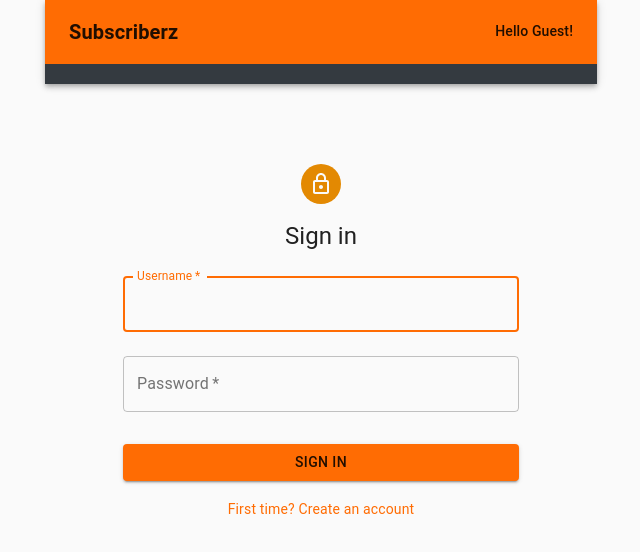
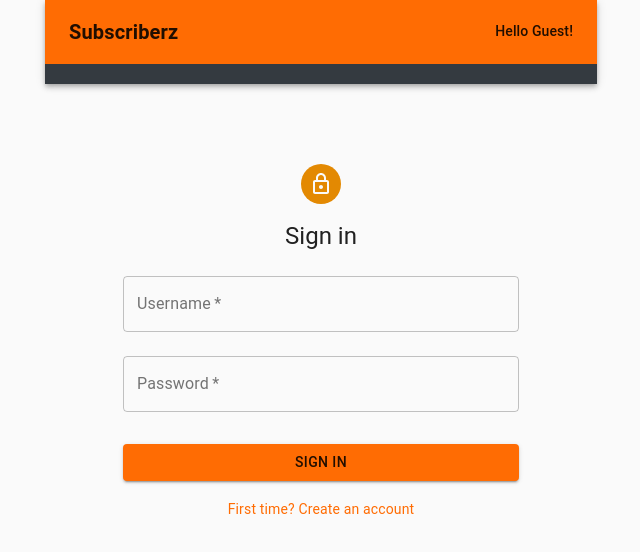
Before and after one commit to got99errors/MoviesMERN, a React (Create React App) app in the folder client/: page /login in a window 1280 px wide. Shown: the top 552 px of the page, without its empty margins (319-959 px from the left). Built offline with nearby package versions, Linux system fonts and the light colour scheme; no server answers.

Commit message:
encapsulated TextField into a custom component

```diff
--- a/client/src/_components/Login.tsx
+++ b/client/src/_components/Login.tsx
@@ -2,7 +2,16 @@ import React, { useState, useEffect } from "react";
 import { useLocation } from "react-router-dom";
 import { useDispatch, useSelector } from "react-redux";
 import { userActions } from "../_actions/user.actions";
-import {Avatar, Button, CssBaseline, TextField, Link, Grid, Typography, Container} from "@material-ui/core";
+import {
+	Avatar,
+	Button,
+	CssBaseline,
+	Link,
+	Grid,
+	Typography,
+	Container,
+} from "@material-ui/core";
+import LoginTextField from "./LoginTextField";
 import LockOutlinedIcon from "@material-ui/icons/LockOutlined";
 import { makeStyles } from "@material-ui/core/styles";
 
@@ -26,16 +35,18 @@ const useStyles = makeStyles((theme) => ({
 	},
 }));
 
-const LoginComp = (props: any) => {
+const LoginComp = () => {
 	const [inputs, setInputs] = useState({
 		username: "",
-		password: "current-password",
+		password: "",
 	});
 	const { username, password } = inputs;
 	const dispatch = useDispatch();
 	const location = useLocation();
 	const error = useSelector((state: any) => state.authReducer.error);
-	const [errorMessage, setErrorMessage] = useState(error);
+	const [loginErrorMessage, setLoginErrorMessage] = useState(error);
+	const [usernameErrorMessage, setUsernameErrorMessage] = useState("")
+	const [passwordErrorMessage, setPasswordErrorMessage] = useState("")
 	const classes = useStyles();
 
 	const onChangeHandle = (e: React.ChangeEvent<HTMLInputElement>) => {
@@ -50,22 +61,40 @@ const LoginComp = (props: any) => {
 		}
 	}, [dispatch]);
 
+	useEffect(() => {
+		setLoginErrorMessage(error);
+	}, [error]);
+
+	const resetErrorMessages = () => {
+		if (usernameErrorMessage) {
+			setUsernameErrorMessage("");
+		}
+		if (passwordErrorMessage) {
+			setPasswordErrorMessage("");
+		}
+		if (loginErrorMessage) {
+			setLoginErrorMessage("")
+		}
+	};
+
 	const onSubmit = (e: React.FormEvent<HTMLFormElement>) => {
 		e.preventDefault();
+		resetErrorMessages();
+
 		// Check input
 		if (!username) {
-			setErrorMessage("Enter username");
+			setUsernameErrorMessage("Enter a username");
 		} else if (!password) {
-			setErrorMessage("Enter password");
+			setPasswordErrorMessage("Enter a password");
 		} else {
 			// Submit login details
-			setErrorMessage("");
-
+			resetErrorMessages()
 			// get return url from location state or default to home page
 			const { from } = location.state || { from: { pathname: "/" } };
 			dispatch(userActions.login(username, password, from));
 		}
 	};
+
 	return (
 		<div>
 			<Container component="main" maxWidth="xs">
@@ -78,30 +107,19 @@ const LoginComp = (props: any) => {
 						Sign in
 					</Typography>
 					<form className={classes.form} noValidate onSubmit={onSubmit}>
-						<TextField
-							variant="outlined"
-							margin="normal"
-							required
-							fullWidth
+						<Typography component="div" variant="caption" color="error">
+							{error}
+						</Typography>
+						<LoginTextField
 							id="username"
-							label="Username"
-							name="username"
-							autoComplete="username"
-							autoFocus
 							onChange={onChangeHandle}
-							helperText={error}
+							helperText={usernameErrorMessage}
 						/>
-						<TextField
-							variant="outlined"
-							margin="normal"
-							required
-							fullWidth
-							name="password"
-							label="Password"
-							type="password"
+						<LoginTextField
 							id="password"
+							onChange={onChangeHandle}
 							autoComplete="current-password"
-							onChange={onChangeHandle}
+							helperText={passwordErrorMessage}
 						/>
 						<Button
 							type="submit"
--- /dev/null
+++ b/client/src/_components/LoginTextField.tsx
@@ -0,0 +1,31 @@
+import React from 'react'
+import {
+	TextField
+} from "@material-ui/core";
+
+interface LoginTextFieldProps {
+    id: string,
+    autoComplete?: string,
+    onChange: (e: React.ChangeEvent<HTMLInputElement>) => void,
+    helperText: string
+}
+
+const LoginTextField = ({id, autoComplete=id, onChange, helperText}: LoginTextFieldProps) => {
+    return (
+        <TextField
+							variant="outlined"
+							margin="normal"
+							required
+							fullWidth
+							name={id}
+							label={id[0].toUpperCase()+id.substring(1)}
+							type={id}
+							id={id}
+							autoComplete={autoComplete}
+							onChange={onChange}
+							helperText={helperText}
+						/>
+    )
+}
+
+export default LoginTextField
--- a/client/src/_components/Signup.tsx
+++ b/client/src/_components/Signup.tsx
@@ -2,7 +2,16 @@ import React, { useEffect, useState } from "react";
 import { useLocation, useHistory } from "react-router-dom";
 import { userActions } from "../_actions/user.actions";
 import { useDispatch, useSelector } from "react-redux";
-import {Link, Grid, Typography, Container, TextField, CssBaseline, Button, Avatar} from "@material-ui/core";
+import {
+	Link,
+	Grid,
+	Typography,
+	Container,
+	TextField,
+	CssBaseline,
+	Button,
+	Avatar,
+} from "@material-ui/core";
 import LockOutlinedIcon from "@material-ui/icons/LockOutlined";
 import { makeStyles } from "@material-ui/core/styles";
 
@@ -25,8 +34,8 @@ const useStyles = makeStyles((theme) => ({
 		margin: theme.spacing(3, 0, 2),
 	},
 	error: {
-    color: "red"
-  }
+		color: "red",
+	},
 }));
 
 export default function SignupComp() {
@@ -38,7 +47,7 @@ export default function SignupComp() {
 	let history = useHistory();
 	const location = useLocation();
 	const error = useSelector((state: any) => state.authReducer.error);
-	const signedUp = useSelector((state: any) => state.authReducer.signedUp)
+	const signedUp = useSelector((state: any) => state.authReducer.signedUp);
 	const [errorMessage, setErrorMessage] = useState(error);
 	console.error("SignupComp error: %j", error);
 	const classes = useStyles();
@@ -69,9 +78,9 @@ export default function SignupComp() {
 
 	useEffect(() => {
 		if (signedUp === true) {
-			history.push("/login")
+			history.push("/login");
 		}
-	},[signedUp,history])
+	}, [signedUp, history]);
 
 	return (
 		<Container component="main" maxWidth="xs">
@@ -96,8 +105,9 @@ export default function SignupComp() {
 								id="username"
 								label="Username"
 								name="username"
-								autoComplete="off" onFocus={(event) => {
-									event.target.setAttribute('autocomplete', 'off');
+								autoComplete="off"
+								onFocus={(event) => {
+									event.target.setAttribute("autocomplete", "off");
 								}}
 								onChange={onChangeHandle}
 							/>
```
Also changed, not shown: 1 other file (tests, documents, lock files or other folders). Lines whose indentation alone changed are shown as unchanged.
